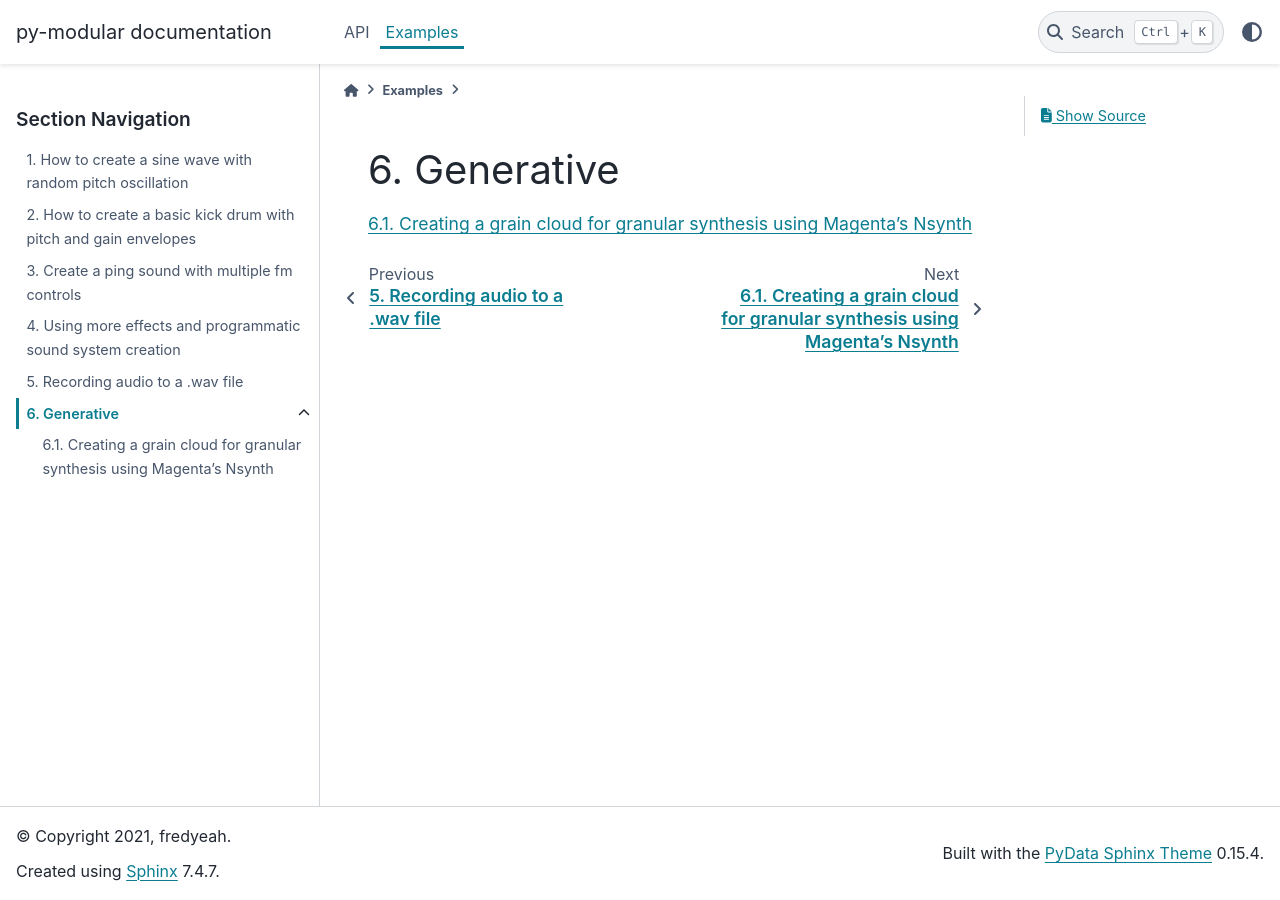
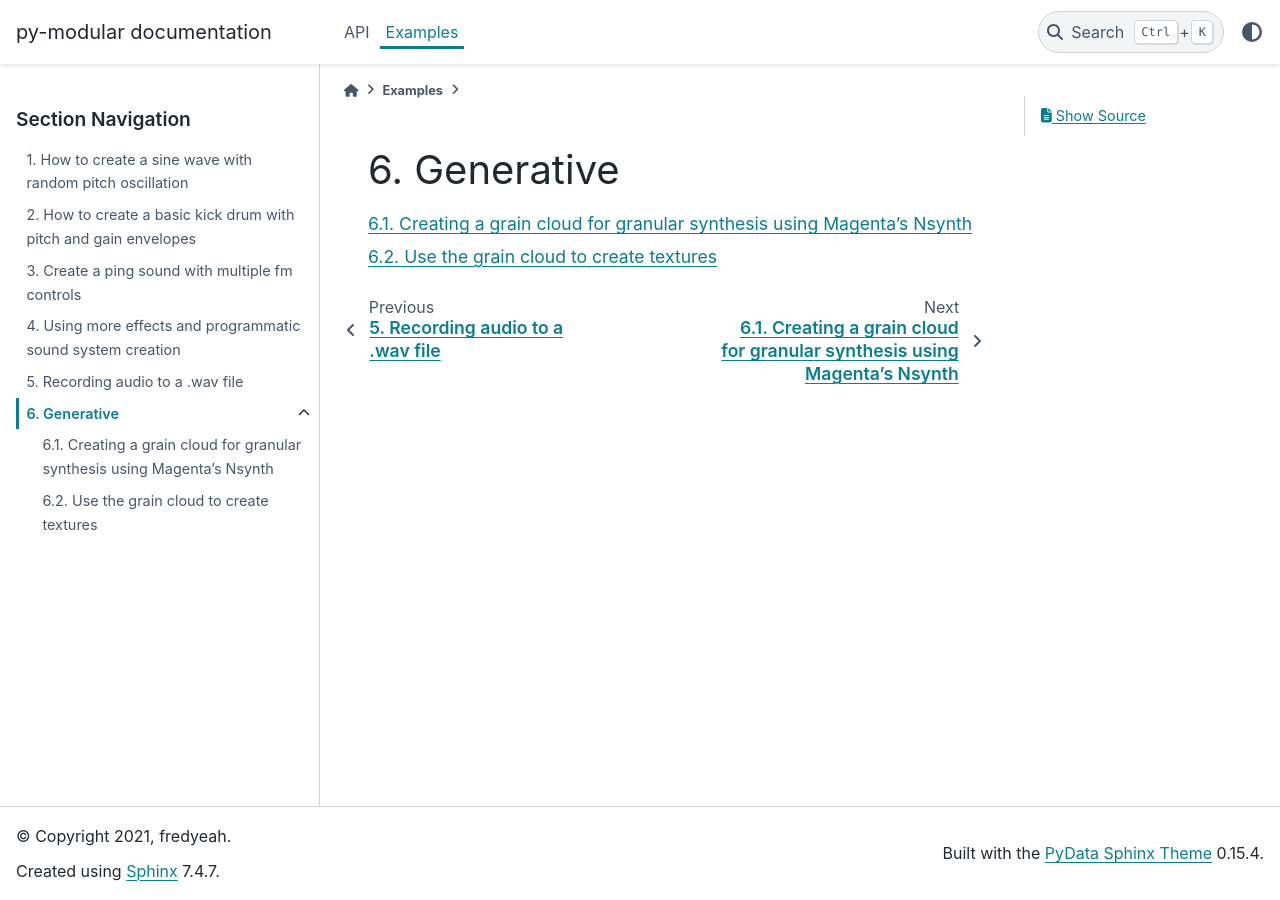
Before and after one commit to fredyeah/py-modular, a Sphinx documentation site: the page built from doc/examples/generative/index.rst, in a window 1280 px wide. Built offline with Sphinx 7.4.7 and the PyData theme 0.15.4, drawn with Linux system fonts in a browser that asks for light colours.

Commit message:
docu: add sound sample

```diff
--- a/doc/examples/generative/index.rst
+++ b/doc/examples/generative/index.rst
@@ -4,3 +4,4 @@
 .. toctree::
 
     grain_cloud_creation
+    synthesize_cloud
--- a/doc/examples/generative/synthesize_cloud.rst
+++ b/doc/examples/generative/synthesize_cloud.rst
@@ -48,5 +48,5 @@
 .. raw:: html
 
     <audio controls="controls">
-        <source src="../_static/synthesize_cloud.wav" type="audio/wav">
+        <source src="../../_static/synthesize_cloud.wav" type="audio/wav">
     </audio>
```
Also changed, not shown: 1 other file.
